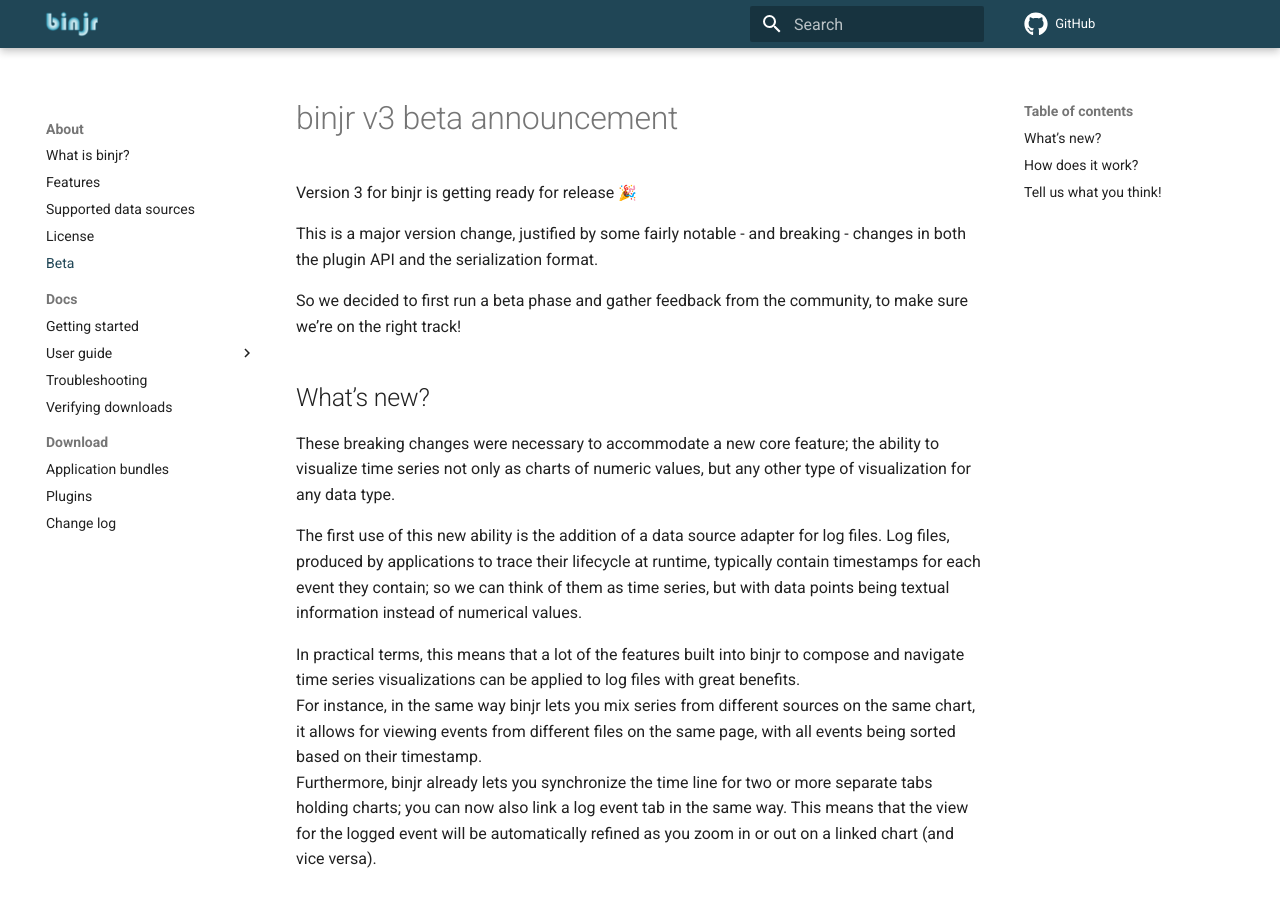
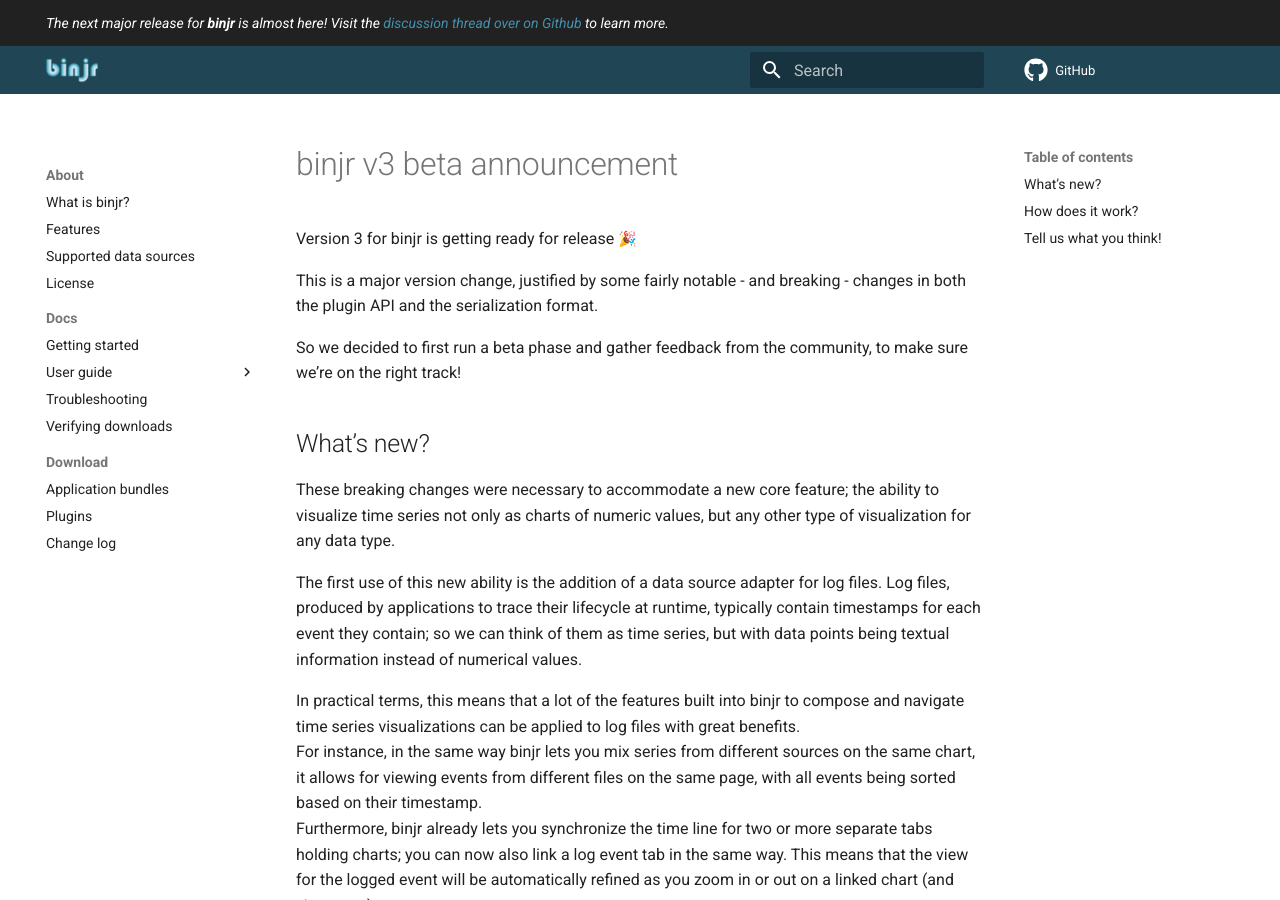
Before and after one commit to binjr/binjr.github.io, an MkDocs documentation site: the page built from docs/beta/beta.md, in a window 1280 px wide and 900 px high. Built offline with MkDocs 1.6.1 and Material for MkDocs 9.7.7, drawn with Linux system fonts in a browser that asks for light colours; emoji names are drawn with the system emoji font; comment, search, counter and statistics services are not loaded; some of the changed text lies outside the part shown.

Commit message:
Added a beta announcement banner.

```diff
--- a/docs/beta/beta.md
+++ b/docs/beta/beta.md
@@ -48,7 +48,7 @@
 Please give it a try and let us know what you think; what's good and what's not? What's missing? What's broken?
 What could be improved?
 
-You can download the latest beta version from the project's [github release page](https:/github.com/binjr/binjr/releases)
+You can download the latest beta version from the project's [github release page](https://github.com/binjr/binjr/releases)
 and share your thoughts in the [dedicated discussion thread](https://github.com/binjr/binjr/discussions/107).
 
 You'll find the (Work-In-Progress) documentation for the new features [here](Using-binjr-to-view-logs.md).
--- a/mkdocs.yml
+++ b/mkdocs.yml
@@ -11,7 +11,6 @@
     - about/features.md
     - about/supported_data_sources.md
     - about/notice.md
-    - Beta: beta/beta.md
   - Docs:
     - documentation/getting-started.md
     - "User guide":
--- /dev/null
+++ b/overrides/main.html
@@ -0,0 +1,6 @@
+{% extends "base.html" %}
+
+{% block announce %}
+<!-- Add your announcement here, including arbitrary HTML -->
+<i>The next major release for <strong>binjr</strong> is almost here! Visit the <a href="https://github.com/binjr/binjr/discussions/107">discussion thread over on Github</a> to learn more.</i>
+{% endblock %}
```
